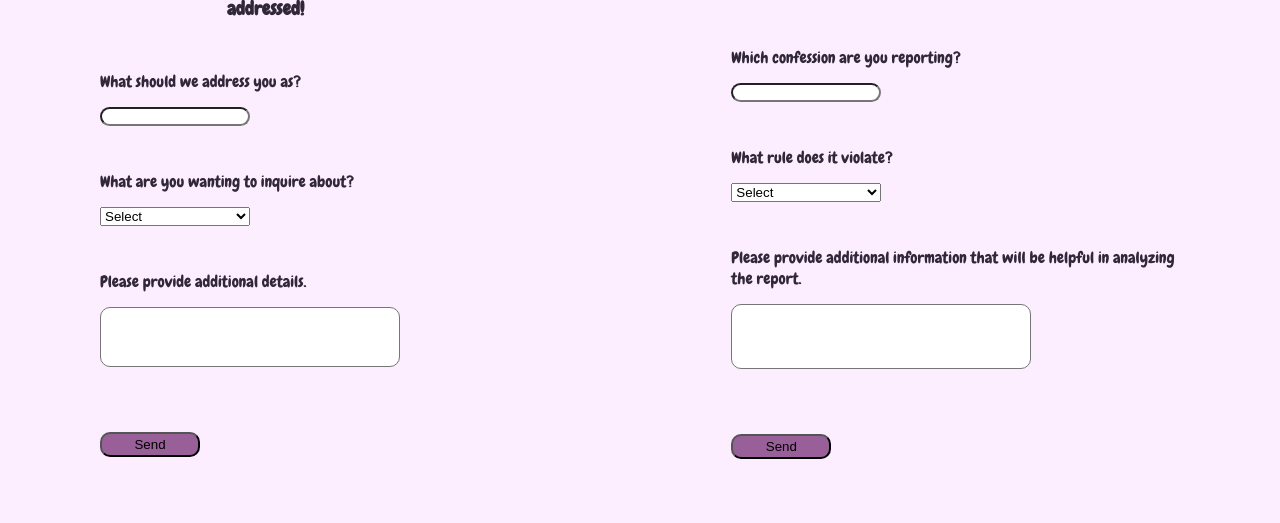
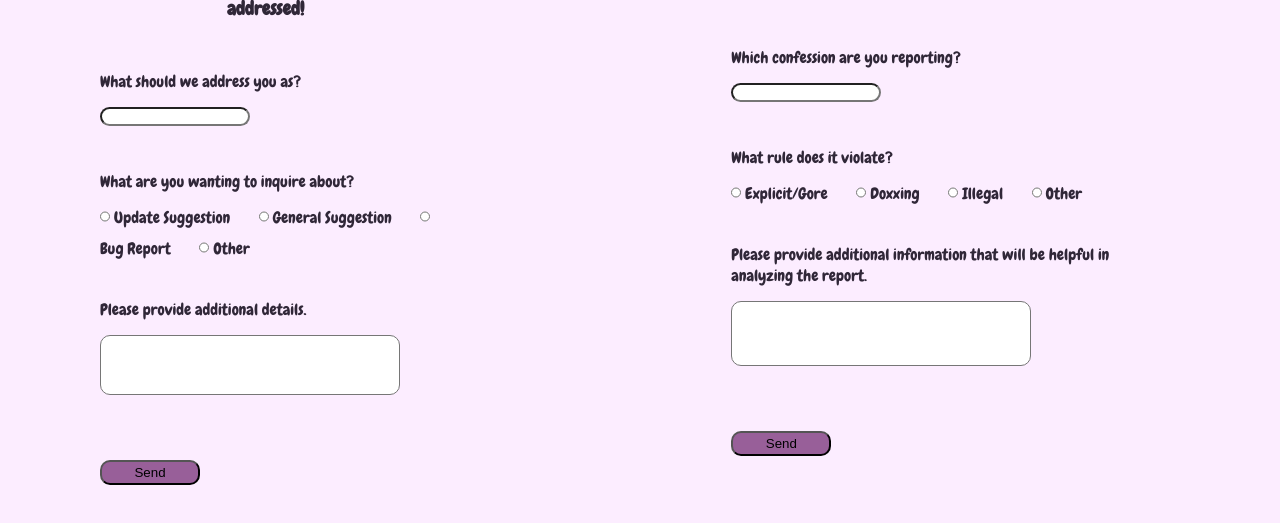
Before and after one commit to sylkylacole/confessions, a plain HTML site: page public/contact.html in a window 1280 px wide. Shown: the part 317-840 px from the top of the page. Drawn offline with Linux system fonts and the light colour scheme.

Commit message:
Replaced select drop down with radio buttons to appear on form email submission

```diff
--- a/public/contact.html
+++ b/public/contact.html
@@ -22,17 +22,25 @@
             <h3>Fill out the form below to contact us about updates, suggestions, bugs, or anything OTHER THAN REPORTS that need to be addressed!</h3>
             <form id="contact-form" action="https://api.web3forms.com/submit" method="POST">
                 <input type="hidden" name="access_key" value="99d1c444-5c1a-4af5-811e-9d23fd13ef78">
+                <input type="hidden" name="subject" value="Confessions Contact Inquiry">
                 <label for="contact-alias" class="form-label">What should we address you as?</label>
                 <input type="text" id="contact-alias" name="contact-alias">
 
+
                 <label for="contact-reason" id="contact-reason-id" class="form-label">What are you wanting to inquire about?</label>
-                <select id="contact-reason" class="form-select" required>
-                    <option value="default">Select</option>
-                    <option value="update">Update suggestion</option>
-                    <option value="general">General suggestion</option>
-                    <option value="bug">Bug report</option>
-                    <option value="other">Other</option>
-                </select>
+                <div class="radio-div">
+                    <input type="radio" id="update-suggestion" name="contact-reason" value="Update Suggestion">
+                    <label for="update-suggestion">Update Suggestion</label>
+
+                    <input type="radio" id="general-suggestion" name="contact-reason" value="General Suggestion">
+                    <label for="general-suggestion">General Suggestion</label>
+
+                    <input type="radio" id="bug-report" name="contact-reason" value="Bug Report">
+                    <label for="bug-report">Bug Report</label>
+
+                    <input type="radio" id="other" name="contact-reason" value="Other">
+                    <label for="other">Other</label>
+                </div>
 
                 <label for="contact-detail" id="contact-detail-id">Please provide additional details.</label>
                 <textarea id="contact-detail" name="contact-detail" required class="form-detail"></textarea>
@@ -46,17 +54,24 @@
             <h3>Fill out the form below to report any confessions posted on the website. NOTE THAT THIS IS MANUALLY MONITORED BY ONE PERSON, SO IT WILL TAKE TIME TO GET THINGS HANDLED!</h3>
             <form id="report-form" action="https://api.web3forms.com/submit" method="POST">
                 <input type="hidden" name="access_key" value="cac5df5c-f44f-4258-aedf-5c5db90c38fc">
+                <input type="hidden" name="subject" value="Confessions Report Inquiry">
                 <label for="confess-num" class="form-label">Which confession are you reporting?</label>
                 <input type="text" name="confession-report" id="confess-num" required maxlength="4">
 
                 <label for="report-reason-select" id="report-reason-label" class="form-label">What rule does it violate?</label>
-                <select id="report-reason-select" class="form-select name="report-reason-select required>
-                    <option value="default">Select</option>
-                    <option value="explicit/gore">Explicit/Gore</option>
-                    <option value="doxxing">Doxxing</option>
-                    <option value="illegal">Illegal</option>
-                    <option value="other">Other</option>
-                </select>
+                <div class="radio-div">
+                    <input type="radio" id="explicit-gore" name="report-reason" value="Explicit/Gore">
+                    <label for="explicit-gore">Explicit/Gore</label>
+
+                    <input type="radio" id="doxxing" name="report-reason" value="Doxxing">
+                    <label for="doxxing">Doxxing</label>
+
+                    <input type="radio" id="illegal" name="report-reason" value="illegal">
+                    <label for="illegal">Illegal</label>
+
+                    <input type="radio" id="other2" name="report-reason" value="Other">
+                    <label for="other2">Other</label>
+                </div>
 
                 <label for="report-detail" id="report-detail-report-reason-label" class="form-label">Please provide additional information that will be helpful in analyzing the report.</label>
                 <textarea name="report-detail" id="report-detail" required class="form-detail"></textarea>
--- a/public/scss/positioning.scss
+++ b/public/scss/positioning.scss
@@ -219,6 +219,18 @@ main {
             width: 300px;
             overflow-wrap: break-word;
         }
+
+        .radio-div {
+            display: inline-block;
+        }
+
+        input[type="radio"] {
+            width: 10px;
+        }
+
+        label {
+            margin-right: 25px;
+        }
     }
 
     #left {
```
Also changed, not shown: public/css/main.css, 1 other file.
